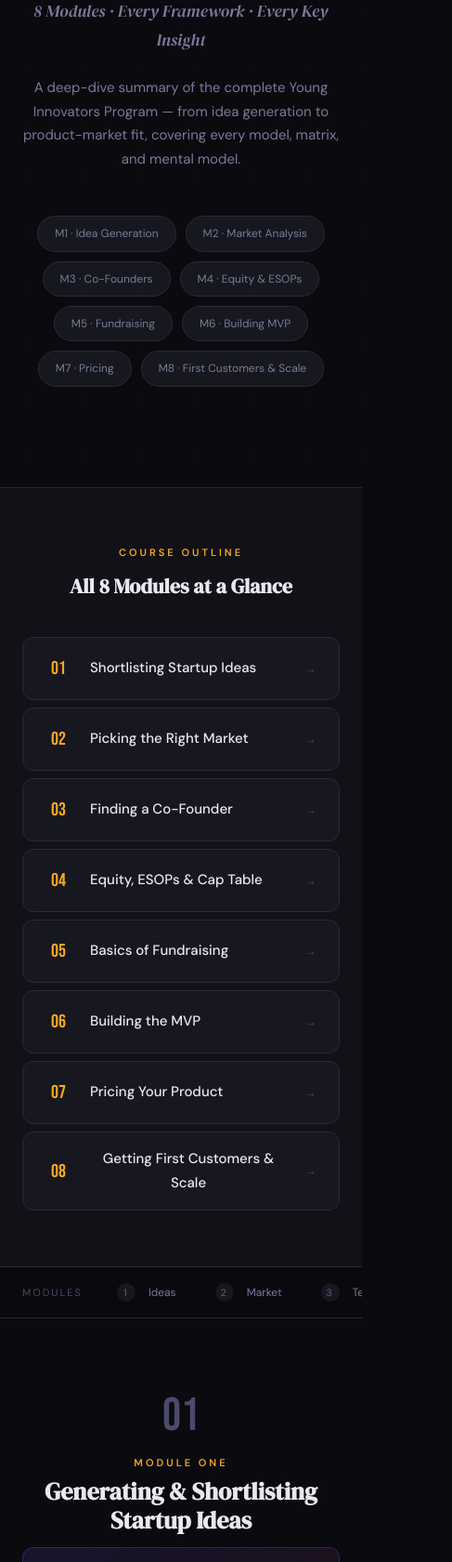
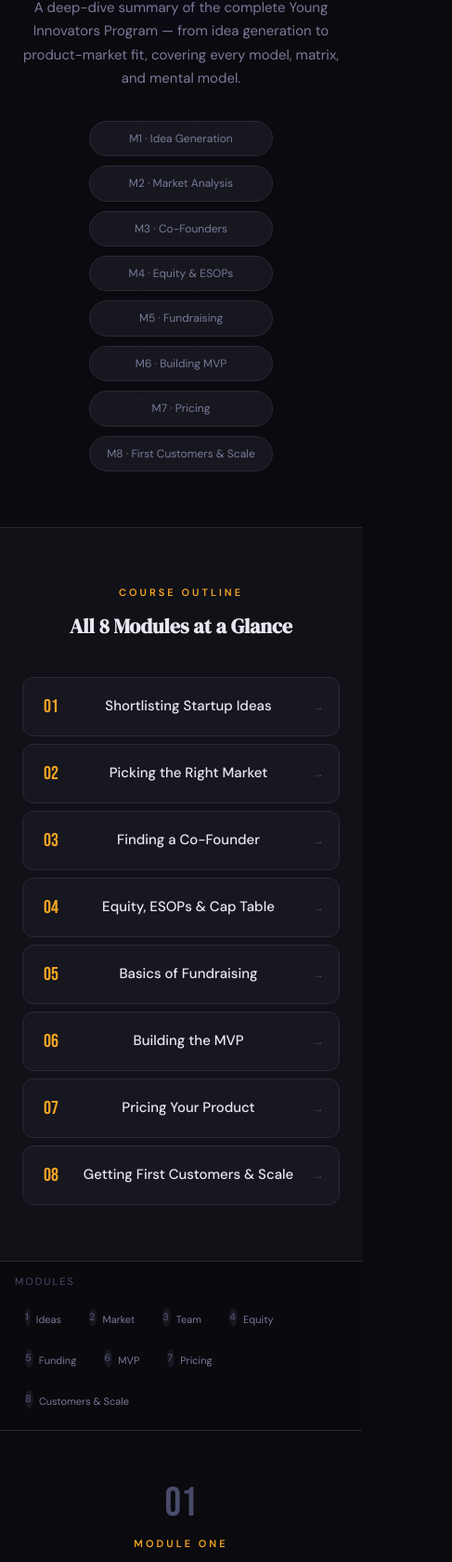
Before and after one commit to Kiran-pro2001/startupshiksha, a plain HTML site: page index.html in a window 390 px wide. Shown: the part 320-2000 px from the top of the page at 93% size, 487 px wide, since content can reach past the window. Drawn offline with Linux system fonts and the light colour scheme.

Commit message:
added responsiveness & buttons & table problem solved

```diff
--- a/index.html
+++ b/index.html
@@ -91,8 +91,33 @@
   cursor:pointer;
   transition:all .25s;
   text-decoration:none;
+  display:inline-flex;
+  justify-content:center;
+  align-items:center;
+  text-align:center;
 }
 .pill:hover{background:var(--accent4);border-color:var(--accent4);color:#fff}
+
+.outline-link{
+  text-decoration:none;
+  display:flex;
+  align-items:center;
+  justify-content:center;
+  gap:12px;
+  background:var(--surface2);
+  border:1px solid var(--border);
+  border-radius:12px;
+  padding:16px 24px;
+  transition:all .2s;
+  cursor:pointer;
+  text-align:center;
+}
+.outline-link > span:first-child{min-width:28px;text-align:center;flex-shrink:0}
+.outline-link > span:nth-child(2){flex:1;text-align:center}
+.outline-link > span:last-child{margin-left:0;flex-shrink:0;font-size:12px;color:var(--text-dim)}
+
+.table-shell{overflow-x:auto;-webkit-overflow-scrolling:touch;border-radius:10px}
+.table-shell table{min-width:620px;width:100%;border-collapse:collapse;font-size:13px}
 
 /* ── NAV ── */
 .sticky-nav{
@@ -260,7 +285,6 @@
   font-size:11px;font-weight:700;flex-shrink:0;
   margin-top:2px;
 }
-.step-content{}
 .step-title{font-weight:600;font-size:14px;margin-bottom:2px}
 .step-desc{font-size:13px;color:var(--text-muted)}
 
@@ -455,11 +479,51 @@
 .module:nth-child(3){animation-delay:.1s}
 
 /* ── RESPONSIVE ── */
-@media(max-width:600px){
-  .module-header{grid-template-columns:1fr}
-  .module-num{font-size:50px}
-  .matrix,.pivot-quad,.pmf-matrix{grid-template-columns:1fr}
+@media (max-width: 900px){
+  .sticky-nav{padding:12px 16px;gap:8px}
+  .sticky-nav span{display:block;width:100%;margin:0 0 6px}
+  .hero{padding:70px 20px}
+  .module{padding:64px 20px}
+  .footer{padding:48px 20px}
+  .framework{padding:24px}
+  .bar-row{flex-direction:column;align-items:flex-start;gap:6px}
+  .bar-label{min-width:0}
+  .bar-track{width:100%}
+}
+
+@media (max-width: 768px){
+  .hero{padding:60px 16px}
+  .module{padding:56px 16px}
+  .hero-desc{margin-bottom:32px}
+  .module-pills{flex-direction:column;align-items:stretch}
+  .pill{width:100%;text-align:center}
+  .module-header{gap:12px;align-items:center}
+  .module-num{font-size:56px}
+  .steps li{flex-direction:column;gap:10px}
+  .step-num{margin-top:0}
+  .grid-2,.grid-3,.grid-4,.matrix,.pivot-quad,.pmf-matrix,.quadrant-grid{grid-template-columns:1fr}
+  .matrix-cell,.pq{padding:14px}
+  .highlight-row{flex-direction:column}
+  .hl-box{min-width:0}
+  .formula{padding:16px 18px}
+}
+
+@media (max-width: 600px){
+  .hero h1{font-size:clamp(52px,14vw,76px)}
+  .hero-sub{font-size:18px}
+  .hero-badge{font-size:10px;padding:6px 14px;letter-spacing:2px}
+  .sticky-nav{flex-wrap:wrap}
+  .nav-dot{padding:4px 10px;font-size:11px}
+  .module-num{font-size:44px}
+  .module-title{font-size:28px}
+  .module-objective{padding:14px 16px}
+  .framework{padding:18px}
+  .card,.pricing-card,.pmf-cell,.pq,.framework,.module-objective{border-radius:10px}
   .quadrant-grid{height:auto;grid-template-columns:1fr}
+  .quote{padding:18px 0 18px 16px;font-size:20px}
+  .outline-link{justify-content:center;flex-wrap:wrap;padding:14px 16px}
+  .outline-link > span:nth-child(2){width:100%}
+  .tmt-table th,.tmt-table td{padding:10px 12px}
 }
 </style>
 </head>
@@ -489,42 +553,42 @@
     <div style="font-size:11px;letter-spacing:3px;text-transform:uppercase;color:var(--accent);font-weight:600;margin-bottom:8px;">Course Outline</div>
     <h2 style="font-family:'DM Serif Display',serif;font-size:clamp(22px,3vw,32px);margin-bottom:36px;color:var(--text);">All 8 Modules at a Glance</h2>
     <div style="display:flex;flex-direction:column;gap:8px;">
-      <a href="#m1" style="text-decoration:none;display:flex;align-items:center;gap:20px;background:var(--surface2);border:1px solid var(--border);border-radius:12px;padding:16px 24px;transition:all .2s;cursor:pointer;" onmouseover="this.style.borderColor='var(--accent)';this.style.transform='translateX(4px)'" onmouseout="this.style.borderColor='var(--border)';this.style.transform='translateX(0)'">
+      <a href="#m1" class="outline-link" style="gap:20px;" onmouseover="this.style.borderColor='var(--accent)';this.style.transform='translateX(4px)'" onmouseout="this.style.borderColor='var(--border)';this.style.transform='translateX(0)'">
         <span style="font-family:'Bebas Neue';font-size:20px;color:var(--accent);min-width:28px;">01</span>
         <span style="font-size:15px;font-weight:500;color:var(--text);">Shortlisting Startup Ideas</span>
         <span style="margin-left:auto;font-size:12px;color:var(--text-dim);">→</span>
       </a>
-      <a href="#m2" style="text-decoration:none;display:flex;align-items:center;gap:20px;background:var(--surface2);border:1px solid var(--border);border-radius:12px;padding:16px 24px;transition:all .2s;" onmouseover="this.style.borderColor='var(--accent)';this.style.transform='translateX(4px)'" onmouseout="this.style.borderColor='var(--border)';this.style.transform='translateX(0)'">
+      <a href="#m2" class="outline-link" style="gap:20px;" onmouseover="this.style.borderColor='var(--accent)';this.style.transform='translateX(4px)'" onmouseout="this.style.borderColor='var(--border)';this.style.transform='translateX(0)'">
         <span style="font-family:'Bebas Neue';font-size:20px;color:var(--accent);min-width:28px;">02</span>
         <span style="font-size:15px;font-weight:500;color:var(--text);">Picking the Right Market</span>
         <span style="margin-left:auto;font-size:12px;color:var(--text-dim);">→</span>
       </a>
-      <a href="#m3" style="text-decoration:none;display:flex;align-items:center;gap:20px;background:var(--surface2);border:1px solid var(--border);border-radius:12px;padding:16px 24px;transition:all .2s;" onmouseover="this.style.borderColor='var(--accent)';this.style.transform='translateX(4px)'" onmouseout="this.style.borderColor='var(--border)';this.style.transform='translateX(0)'">
+      <a href="#m3" class="outline-link" style="gap:20px;" onmouseover="this.style.borderColor='var(--accent)';this.style.transform='translateX(4px)'" onmouseout="this.style.borderColor='var(--border)';this.style.transform='translateX(0)'">
         <span style="font-family:'Bebas Neue';font-size:20px;color:var(--accent);min-width:28px;">03</span>
         <span style="font-size:15px;font-weight:500;color:var(--text);">Finding a Co-Founder</span>
         <span style="margin-left:auto;font-size:12px;color:var(--text-dim);">→</span>
       </a>
-      <a href="#m4" style="text-decoration:none;display:flex;align-items:center;gap:20px;background:var(--surface2);border:1px solid var(--border);border-radius:12px;padding:16px 24px;transition:all .2s;" onmouseover="this.style.borderColor='var(--accent)';this.style.transform='translateX(4px)'" onmouseout="this.style.borderColor='var(--border)';this.style.transform='translateX(0)'">
+      <a href="#m4" class="outline-link" style="gap:20px;" onmouseover="this.style.borderColor='var(--accent)';this.style.transform='translateX(4px)'" onmouseout="this.style.borderColor='var(--border)';this.style.transform='translateX(0)'">
         <span style="font-family:'Bebas Neue';font-size:20px;color:var(--accent);min-width:28px;">04</span>
         <span style="font-size:15px;font-weight:500;color:var(--text);">Equity, ESOPs &amp; Cap Table</span>
         <span style="margin-left:auto;font-size:12px;color:var(--text-dim);">→</span>
       </a>
-      <a href="#m5" style="text-decoration:none;display:flex;align-items:center;gap:20px;background:var(--surface2);border:1px solid var(--border);border-radius:12px;padding:16px 24px;transition:all .2s;" onmouseover="this.style.borderColor='var(--accent)';this.style.transform='translateX(4px)'" onmouseout="this.style.borderColor='var(--border)';this.style.transform='translateX(0)'">
+      <a href="#m5" class="outline-link" style="gap:20px;" onmouseover="this.style.borderColor='var(--accent)';this.style.transform='translateX(4px)'" onmouseout="this.style.borderColor='var(--border)';this.style.transform='translateX(0)'">
         <span style="font-family:'Bebas Neue';font-size:20px;color:var(--accent);min-width:28px;">05</span>
         <span style="font-size:15px;font-weight:500;color:var(--text);">Basics of Fundraising</span>
         <span style="margin-left:auto;font-size:12px;color:var(--text-dim);">→</span>
       </a>
-      <a href="#m6" style="text-decoration:none;display:flex;align-items:center;gap:20px;background:var(--surface2);border:1px solid var(--border);border-radius:12px;padding:16px 24px;transition:all .2s;" onmouseover="this.style.borderColor='var(--accent)';this.style.transform='translateX(4px)'" onmouseout="this.style.borderColor='var(--border)';this.style.transform='translateX(0)'">
+      <a href="#m6" class="outline-link" style="gap:20px;" onmouseover="this.style.borderColor='var(--accent)';this.style.transform='translateX(4px)'" onmouseout="this.style.borderColor='var(--border)';this.style.transform='translateX(0)'">
         <span style="font-family:'Bebas Neue';font-size:20px;color:var(--accent);min-width:28px;">06</span>
         <span style="font-size:15px;font-weight:500;color:var(--text);">Building the MVP</span>
         <span style="margin-left:auto;font-size:12px;color:var(--text-dim);">→</span>
       </a>
-      <a href="#m7" style="text-decoration:none;display:flex;align-items:center;gap:20px;background:var(--surface2);border:1px solid var(--border);border-radius:12px;padding:16px 24px;transition:all .2s;" onmouseover="this.style.borderColor='var(--accent)';this.style.transform='translateX(4px)'" onmouseout="this.style.borderColor='var(--border)';this.style.transform='translateX(0)'">
+      <a href="#m7" class="outline-link" style="gap:20px;" onmouseover="this.style.borderColor='var(--accent)';this.style.transform='translateX(4px)'" onmouseout="this.style.borderColor='var(--border)';this.style.transform='translateX(0)'">
         <span style="font-family:'Bebas Neue';font-size:20px;color:var(--accent);min-width:28px;">07</span>
         <span style="font-size:15px;font-weight:500;color:var(--text);">Pricing Your Product</span>
         <span style="margin-left:auto;font-size:12px;color:var(--text-dim);">→</span>
       </a>
-      <a href="#m8" style="text-decoration:none;display:flex;align-items:center;gap:20px;background:var(--surface2);border:1px solid var(--border);border-radius:12px;padding:16px 24px;transition:all .2s;" onmouseover="this.style.borderColor='var(--accent)';this.style.transform='translateX(4px)'" onmouseout="this.style.borderColor='var(--border)';this.style.transform='translateX(0)'">
+      <a href="#m8" class="outline-link" style="gap:20px;" onmouseover="this.style.borderColor='var(--accent)';this.style.transform='translateX(4px)'" onmouseout="this.style.borderColor='var(--border)';this.style.transform='translateX(0)'">
         <span style="font-family:'Bebas Neue';font-size:20px;color:var(--accent);min-width:28px;">08</span>
         <span style="font-size:15px;font-weight:500;color:var(--text);">Getting First Customers &amp; Scale</span>
         <span style="margin-left:auto;font-size:12px;color:var(--text-dim);">→</span>
@@ -737,8 +801,8 @@
   <div class="section-title">Framework 1 — Size × Growth × Competition Matrix</div>
   <div class="framework">
     <div class="framework-title">The 8 Market Quadrants <span class="tag">Evaluation Framework</span></div>
-    <div style="overflow-x:auto">
-    <table style="width:100%;border-collapse:collapse;font-size:13px">
+    <div class="table-shell">
+    <table>
       <thead>
         <tr style="background:var(--surface);border-bottom:1px solid var(--border)">
           <th style="padding:10px 14px;text-align:left;color:var(--text-muted);font-size:11px;letter-spacing:1.5px">MARKET SIZE</th>
@@ -1183,6 +1247,7 @@
   <div class="framework">
     <div class="framework-title">Time × Money × Trust <span class="tag">MVP Strategy Framework</span></div>
     <p style="font-size:13px;color:var(--text-muted);margin-bottom:20px">Trust here means how customers naturally approach the <em>category</em> — not your startup specifically. High trust: Education, Doctors. Low trust: Real Estate, Used Cars.</p>
+    <div class="table-shell">
     <table class="tmt-table">
       <thead>
         <tr>
@@ -1200,6 +1265,7 @@
         <tr><td><span class="yes">Yes</span></td><td><span class="no">No</span></td><td><span class="yes">Yes</span></td><td><strong>Community & belonging</strong></td><td>Wikipedia</td></tr>
       </tbody>
     </table>
+    </div>
   </div>
 
   <div class="section-title">The Ultimate MVP Test</div>
```
